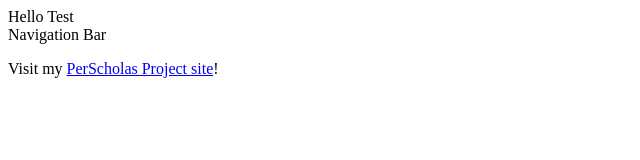
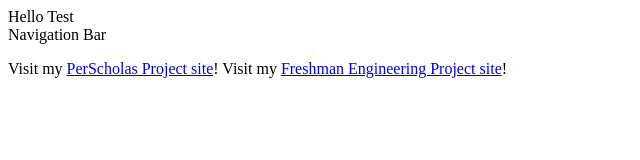
Before and after one commit to DavidPreiss/DavidPreiss.github.io, a plain HTML site: page index.html in a window 1280 px wide. Shown: the whole page, without its empty margins (0-640 px from the left). Drawn offline with Linux system fonts and the light colour scheme.

Commit message:
added link to OLD_HTML_2016

```diff
--- a/index.html
+++ b/index.html
@@ -10,6 +10,8 @@
             <p>
                 Visit my
                 <a href="https://davidpreiss.github.io/JavaScript_SBA_repo/">PerScholas Project site</a>!
+                Visit my
+                <a href="https://davidpreiss.github.io/OLD_HTML_2016/">Freshman Engineering Project site</a>!
             </p>
 
         </nav>
```
